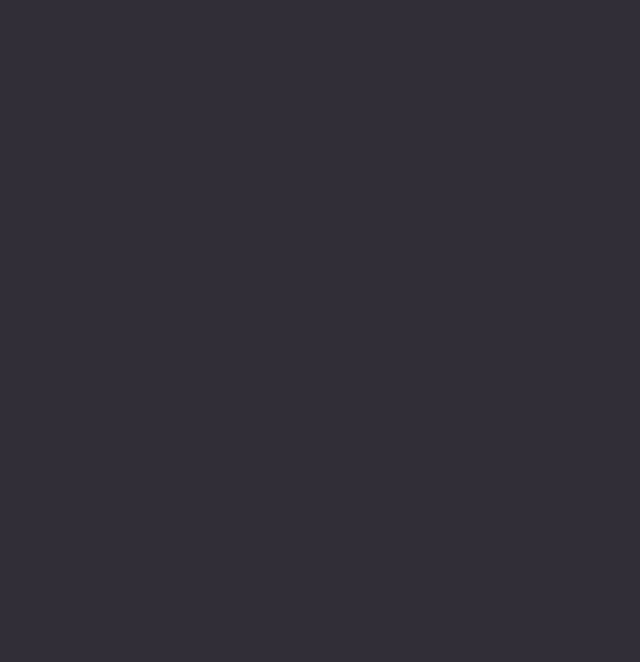
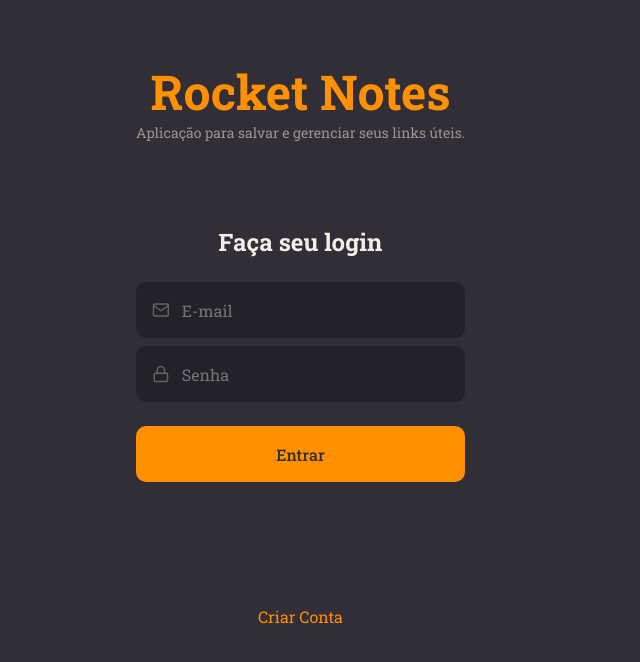
Before and after one commit to HenricoAngolera/rocketnotes, a React (Vite) app: page / in a window 1280 px wide. Shown: the top 662 px of the page, without its empty margins (0-640 px from the left). Built offline with nearby package versions, Linux system fonts and the light colour scheme.

Commit message:
signin form

```diff
--- a/src/pages/SignIn/index.jsx
+++ b/src/pages/SignIn/index.jsx
@@ -1,9 +1,35 @@
-import { Container } from "./styles";
+import { FiMail, FiLock } from "react-icons/fi";
+
+import { Input } from "../../components/Input";
+import { Button } from "../../components/Button";
+
+import { Container, Form } from "./styles";
 
 export function SignIn(){
   return (
     <Container>
+      <Form>
+        <h1>Rocket Notes</h1>
+        <p>Aplicação para salvar e gerenciar seus links úteis.</p>
 
+        <h2>Faça seu login</h2>
+
+        <Input
+          placeholder='E-mail'
+          type='text'
+          icon={FiMail}
+        />
+
+        <Input
+          placeholder='Senha'
+          type='password'
+          icon={FiLock}
+        />
+        <Button title='Entrar'/>
+        <a href="#">
+          Criar Conta
+        </a>
+      </Form>
     </Container>
   );
 }
--- a/src/pages/SignIn/styles.js
+++ b/src/pages/SignIn/styles.js
@@ -6,3 +6,37 @@
   display: flex;
   align-items: stretch;
 `;
+
+export const Form = styled.form`
+  padding: 0 136px;
+
+  margin-top: 60px;
+
+  display: flex;
+  flex-direction: column;
+  justify-content: center;
+  align-items: center;
+
+  text-align: center;
+
+  > h1 {
+    font-size: 48px;
+    color: ${({ theme }) => theme.COLORS.ORANGE};
+  }
+
+  > h2 {
+    font-size: 24px;
+    margin-top: 84px;
+    margin-bottom: 24px;
+  }
+
+  > p {
+    font-size: 14px;
+    color: ${({ theme }) => theme.COLORS.GRAY_100};
+  }
+
+  > a {
+    margin-top: 124px;
+    color: ${({ theme }) => theme.COLORS.ORANGE};
+  }
+`;
```
